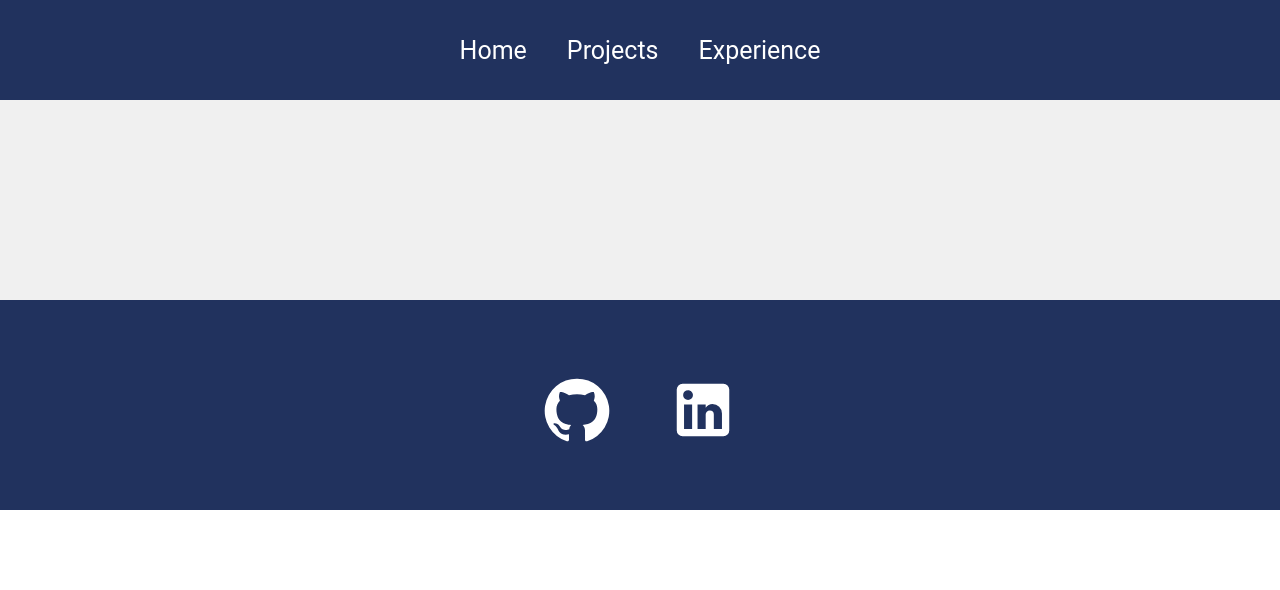
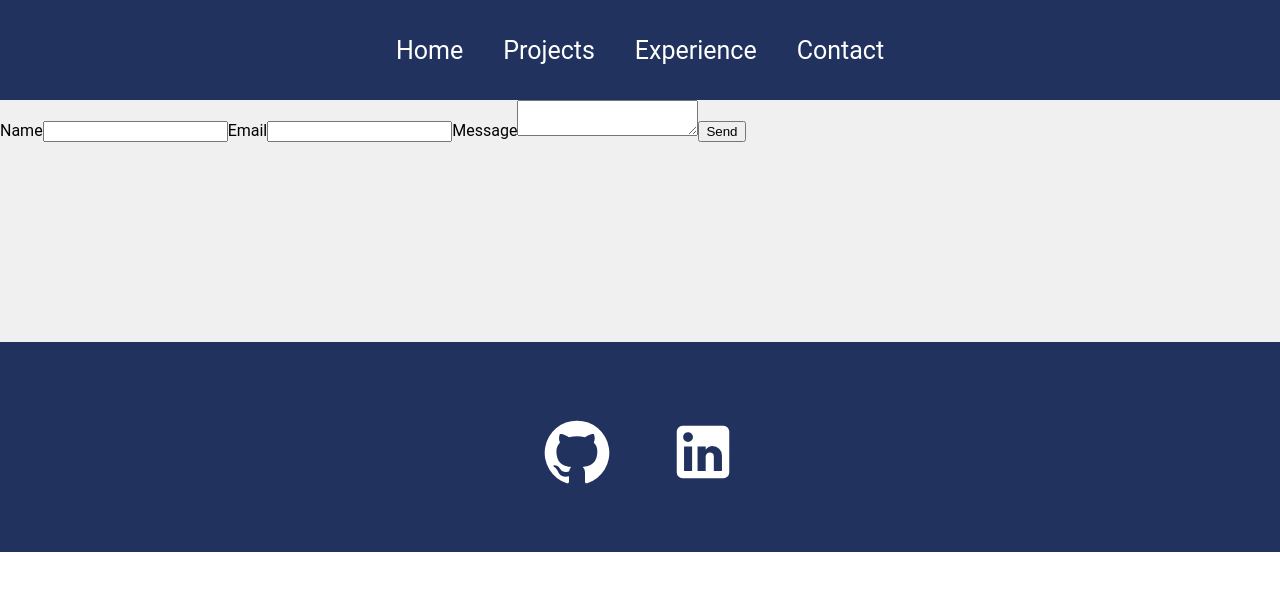
Before and after one commit to BlueberryPwn/blueberrypwn.github.io, a React (Create React App) app: page /contact in a window 1280 px wide. Shown: the top 590 px of the page. Built offline with nearby package versions, Linux system fonts and the light colour scheme; the HTML template or start-up script is replaced by a standard one.

Commit message:
added basic contact form

```diff
--- a/package.json
+++ b/package.json
@@ -3,6 +3,7 @@
   "version": "0.1.0",
   "private": true,
   "dependencies": {
+    "@emailjs/browser": "^3.11.0",
     "@emotion/react": "^11.11.1",
     "@emotion/styled": "^11.11.0",
     "@mui/icons-material/": "^5.14.19",
@@ -21,7 +22,8 @@
     "@babel/cli": "^7.23.4",
     "@babel/core": "^7.23.5",
     "@babel/plugin-proposal-private-property-in-object": "7.21.11",
-    "@babel/preset-env": "^7.23.5"
+    "@babel/preset-env": "^7.23.5",
+    "install-peers": "^1.0.4"
   },
   "scripts": {
     "start": "react-scripts start",
--- a/src/App.js
+++ b/src/App.js
@@ -3,6 +3,7 @@
 import Home from "./pages/Home";
 import Projects from "./pages/Projects";
 import Experience from "./pages/Experience";
+import Contact from "./pages/Contact";
 import Navbar from "./components/Navbar";
 import Footer from "./components/Footer";
 import ProjectDisplay from "./pages/ProjectDisplay";
@@ -17,6 +18,7 @@
           <Route path="/projects" element={<Projects />} />
           <Route path="/project/:id" element={<ProjectDisplay />} />
           <Route path="/experience" element={<Experience />} />
+          <Route path="/contact" element={<Contact />} />
         </Routes>
         <Footer />
       </Router>
--- a/src/components/Navbar.js
+++ b/src/components/Navbar.js
@@ -27,6 +27,7 @@
         <Link to="/"> Home </Link>
         <Link to="/projects"> Projects </Link>
         <Link to="/experience"> Experience </Link>
+        <Link to="/contact"> Contact </Link>
       </div>
     </div>
   );
--- a/src/pages/Contact.js
+++ b/src/pages/Contact.js
@@ -1,7 +1,40 @@
-import React from "react";
+import React, { useRef } from "react";
+import emailjs from "@emailjs/browser";
 
-function Contact() {
-  return <div>Contact</div>;
-}
+export const Contact = () => {
+  const form = useRef();
+
+  const sendEmail = (e) => {
+    e.preventDefault();
+
+    emailjs
+      .sendForm(
+        "YOUR_SERVICE_ID",
+        "YOUR_TEMPLATE_ID",
+        form.current,
+        "YOUR_PUBLIC_KEY"
+      )
+      .then(
+        (result) => {
+          console.log(result.text);
+        },
+        (error) => {
+          console.log(error.text);
+        }
+      );
+  };
+
+  return (
+    <form ref={form} onSubmit={sendEmail}>
+      <label>Name</label>
+      <input type="text" name="user_name" />
+      <label>Email</label>
+      <input type="email" name="user_email" />
+      <label>Message</label>
+      <textarea name="message" />
+      <input type="submit" value="Send" />
+    </form>
+  );
+};
 
 export default Contact;
```
Also changed, not shown: src/styles/Contact.css (added), 1 other file (tests, documents, lock files or other folders).
